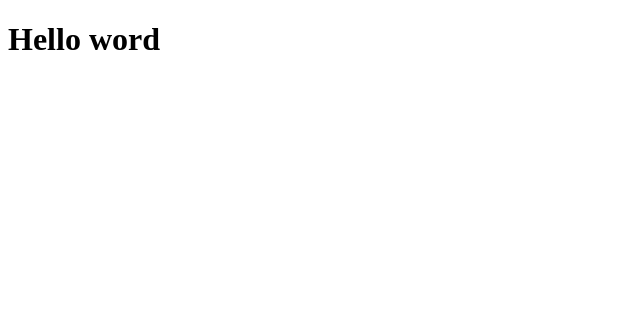
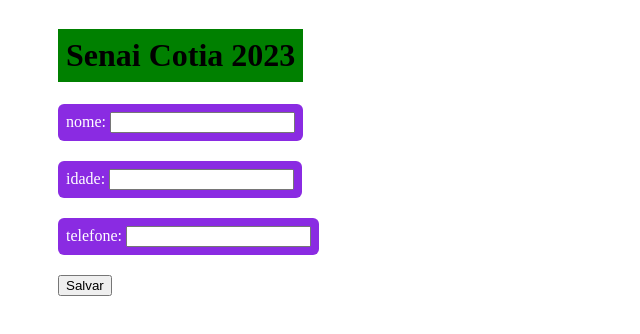
Before and after one commit to Everthonleite/webfront, a plain HTML site: page index.html in a window 1280 px wide. Shown: the whole page, without its empty margins (0-640 px from the left). Drawn offline with Linux system fonts and the light colour scheme.

Commit message:
programando

```diff
--- a/index.html
+++ b/index.html
@@ -4,10 +4,29 @@
     <meta charset="UTF-8">
     <meta name="viewport" content="width=device-width, initial-scale=1.0">
     <title>Document</title>
+    <link rel="stylesheet" href="style.css">
 </head>
 <body>
 
-    <h1>Hello word</h1>
+    <div class="opcoes">
 
+    <h1 id="titulo"></h1>
+
+   <span class="op1"> nome: <input id="nome" type="text"> </span>
+
+    <span class="op2"> idade: <input id="idade" type="text"> </span>
+
+    <span class="op3"> telefone: <input id="telefone" type="text"> </span>
+    <button onclick="salvar()">Salvar</button>
+
+</div>
+<div class="resultados">
+    <h3 id="resultado1"></h3>
+    <h3 id="resultado2"></h3>
+    <h3 id="resultado3"></h3>
+
+</div>
+
+    <script src="script.js"></script>
 </body>
 </html>
--- a/script.js
+++ b/script.js
@@ -0,0 +1,17 @@
+const titulo = document.getElementById("titulo")
+const nomeInput = document.getElementById("nome")
+const idadeInput = document.getElementById("idade")
+const telefoneInput = document.getElementById("telefone")
+const resultado1 = document.getElementById("resultado1")
+const resultado2 = document.getElementById("resultado2")
+const resultado3 = document.getElementById("resultado3")
+
+titulo.textContent = "Senai Cotia 2023"
+titulo.className = "titulo"
+function salvar() {
+
+    resultado1.textContent = nomeInput.value
+    resultado2.textContent = idadeInput.value
+    resultado3.textContent = telefoneInput.value
+
+}
--- a/style.css
+++ b/style.css
@@ -0,0 +1,42 @@
+.op1 {
+    background-color: blueviolet;
+    padding: 8px;
+    margin-right: 8px;
+    border-radius: 6px;
+    color: white;
+    display: inline-block;
+}
+.op2 {
+    background-color: blueviolet;
+    padding: 8px;
+    margin-right: 8px;
+    border-radius: 6px;
+    margin-top: 20px;
+    color: white;
+    display: inline-block;
+}
+.op3 {
+    background-color: blueviolet;
+    padding: 8px;
+    margin-right: 30px;
+    margin-top: 20px;
+    border-radius: 6px;
+    color: white;
+    display: inline-block;
+    margin-bottom: 20px;
+}
+.titulo {
+    background-color: green;
+    padding: 8px;
+}
+.opcoes{
+    display: flex;
+    flex-direction: column;
+    flex-wrap: nowrap;
+    align-items: baseline;
+    margin-inline: 50px;
+
+}
+.resultados{
+    padding: 5px;
+}
```
Also changed, not shown: calc.html (added, +12 -0 lines).
